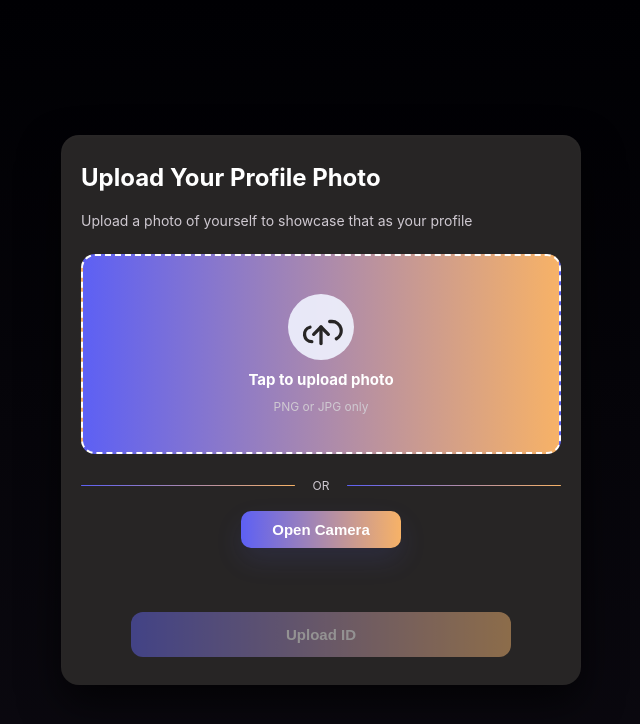
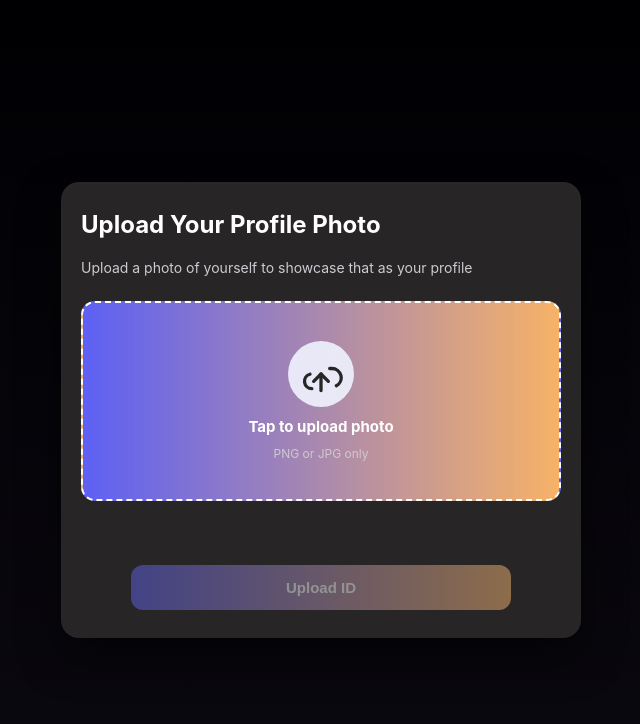
Before and after one commit to sameer021000/GoldArtisan, a React (Create React App) app in the folder frontend/: page /PictureUploadingPath in a window 1280 px wide. Shown: the top 724 px of the page, without its empty margins (319-959 px from the left). Built offline with nearby package versions, Linux system fonts and the light colour scheme.

Commit message:
Removed Open camera button for laptop sized screens

```diff
--- a/frontend/src/PictureUploadingFolder/PictureUploadingScreen.jsx
+++ b/frontend/src/PictureUploadingFolder/PictureUploadingScreen.jsx
@@ -1,5 +1,5 @@
 // PictureUploadingScreen.jsx
-import React, { useRef, useState } from "react";
+import React, { useRef, useState, useEffect } from "react";
 import "./PictureUploadingScreenCSS.css";
 import { useNavigate } from "react-router-dom";
 
@@ -8,6 +8,17 @@ function PictureUploadingScreen() {
   const fileInputRef = useRef(null);
   const [fileName, setFileName] = useState("");
   const [filePicked, setFilePicked] = useState(false);
+  const [showCameraButton, setShowCameraButton] = useState(false);
+
+  useEffect(() => {
+    // Detect mobile/tablet devices
+    const isTouchDevice =
+      (navigator.maxTouchPoints && navigator.maxTouchPoints > 0) ||
+      window.matchMedia("(pointer: coarse)").matches ||
+      /Mobi|Android|iPhone|iPad|Tablet/i.test(navigator.userAgent);
+
+    setShowCameraButton(Boolean(isTouchDevice));
+  }, []);
 
   const handleTapUpload = () => {
     if (fileInputRef.current) fileInputRef.current.click();
@@ -25,35 +36,49 @@ function PictureUploadingScreen() {
   };
 
   const handleOpenCamera = () => {
-    // For now open file picker with capture attribute for mobile camera usage (if supported)
     if (fileInputRef.current) {
       fileInputRef.current.setAttribute("capture", "environment");
       fileInputRef.current.click();
-      // remove capture attribute after click so that subsequent clicks behave normally
+
       setTimeout(() => {
         if (fileInputRef.current) fileInputRef.current.removeAttribute("capture");
-      }, 1000);
+      }, 800);
     }
   };
 
   const handleUploadId = () => {
-    // placeholder: perform upload action; for now navigate back or show console
     console.log("Uploading file:", fileName);
-    // example navigate to next step
-    navigate("/HomeScreenPath");
+    navigate("/WorkDetailsEnteringPath");
   };
 
   return (
     <div id="divId1_PictureUpload">
       <div id="contentWrap_PictureUpload">
+
         <h1 id="h1Id1_Picture">Upload Your Profile Photo</h1>
         <p id="pId1_Picture">Upload a photo of yourself to showcase that as your profile</p>
 
-        <div id="uploadBox_Picture" role="button" onClick={handleTapUpload} tabIndex={0}
-             onKeyDown={(e) => { if (e.key === "Enter" || e.key === " ") handleTapUpload(); }}>
+        {/* Upload box */}
+        <div
+          id="uploadBox_Picture"
+          role="button"
+          onClick={handleTapUpload}
+          tabIndex={0}
+          onKeyDown={(e) => {
+            if (e.key === "Enter" || e.key === " ") handleTapUpload();
+          }}
+        >
           <div id="uploadIcon_Picture" aria-hidden="true">
-            {/* cloud upload icon */}
-            <svg width="44" height="44" viewBox="0 0 24 24" fill="none" stroke="currentColor" strokeWidth="1.8" strokeLinecap="round" strokeLinejoin="round">
+            <svg
+              width="44"
+              height="44"
+              viewBox="0 0 24 24"
+              fill="none"
+              stroke="currentColor"
+              strokeWidth="1.8"
+              strokeLinecap="round"
+              strokeLinejoin="round"
+            >
               <path d="M16 16l-4-4-4 4"></path>
               <path d="M12 12v9"></path>
               <path d="M20.39 18.39A5 5 0 0018 9h-1.26"></path>
@@ -64,17 +89,19 @@ function PictureUploadingScreen() {
           <div id="tapText_Picture">Tap to upload photo</div>
           <div id="formatText_Picture">PNG or JPG only</div>
 
-          {/* Hidden file input */}
           <input
             id="fileInput_Picture"
             ref={fileInputRef}
             type="file"
-            accept="image/*,application/pdf"
+            accept="image/*"
             onChange={handleFileChange}
             style={{ display: "none" }}
           />
         </div>
 
+        {/* Only show OR + Camera button on mobile/tablet */}
+        {showCameraButton && (
+          <>
             <div id="orRow_Picture">
               <div id="sepLineLeft_Picture" />
               <div id="orText_Picture">OR</div>
@@ -84,9 +111,15 @@ function PictureUploadingScreen() {
             <button id="openCameraBtn_Picture" type="button" onClick={handleOpenCamera}>
               Open Camera
             </button>
+          </>
+        )}
 
-        <div id="fileInfo_Picture" aria-live="polite">{filePicked ? fileName : ""}</div>
+        {/* File chosen name */}
+        <div id="fileInfo_Picture" aria-live="polite">
+          {filePicked ? fileName : ""}
+        </div>
 
+        {/* Bottom Upload ID button */}
         <div id="bottomRow_Picture">
           <button
             id="uploadIdBtn_Picture"
```
Lines whose indentation alone changed are shown as unchanged.
